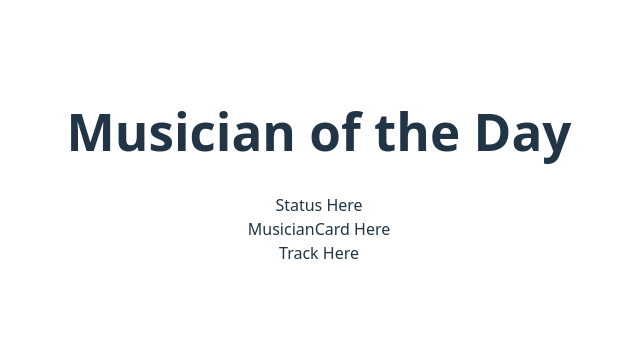
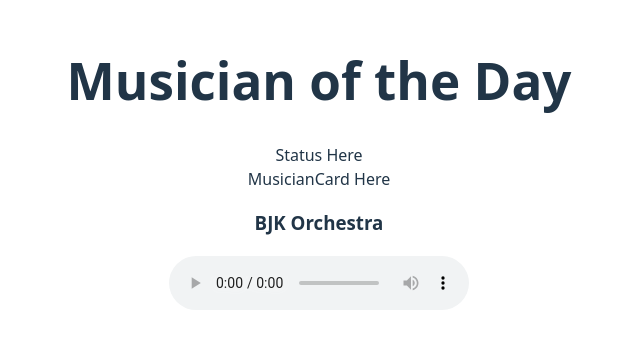
Before and after one commit to Byungjin-Kim/musician-of-the-day, a React (Vite) app: page / in a window 1280 px wide. Shown: the part 233-582 px from the top of the page, without its empty margins (321-961 px from the left). Built offline with nearby package versions, Linux system fonts and the light colour scheme.

Commit message:
feat: render first track from musicInfo.json

```diff
--- a/src/App.jsx
+++ b/src/App.jsx
@@ -2,6 +2,7 @@
 import Status from './Components/Status';
 import MusicianCard from './Components/MusicianCard';
 import Track from './Components/Track';
+import musicInfo from './data/musicInfo.json';
 import './App.css'
 
 // App skeleton
@@ -15,23 +16,26 @@ function App() {
   };
 
   //single music track
-  const track = {
-    title: "Symphony No 5, 1st mov.",
-    performer: "BJK Orchestra"
-  };
+  // const track = {
+  //   title: "Symphony No 5, 1st mov.",
+  //   performer: "BJK Orchestra"
+  // };
+
+  // const { performer, title, url } = musicInfo;
+  const track = musicInfo[0];
 
   return (
     <div>
       <h1>Musician of the Day</h1>
 
      {/* Pass props to Components */}
-      <Status message ={`Here is ${track.title} to brighten your day 🎵`}/>
+      <Status message={`Here is ${track.title} to brighten your day 🎵`} />
       <MusicianCard
         name={musician.name}
         genre={musician.genre}
         image={musician.image}
       />
-      <Track title={track.title} performer={track.performer}/>
+      <Track performer={track.performer} url={track.url}/>
     </div>
   );
 }
--- a/src/Components/Track.jsx
+++ b/src/Components/Track.jsx
@@ -1,7 +1,12 @@
 // No need to import React in React 17+
 
-function Track () {
-    return <div>Track Here</div>;
+function Track ({performer, url}) {
+    return (
+        <div>
+            <h3>{performer}</h3>
+            {url && <audio controls src={url} />}
+        </div>
+    );
 }
 
 export default Track;
--- a/src/data/track.json
+++ b/src/data/musicInfo.json
@@ -3,6 +3,7 @@
     "title": "Symphony No. 5, 1st Movement (Allegro con brio)",
     "composer": "Ludwig van Beethoven",
     "composerId": 47,
+    "performer": "BJK Orchestra",
     "url": "https://download.stream.publicradio.org/podcast/minnesota/classical/programs/free-downloads/2020/10/19/daily_download_20201019_128.mp3?listeningSessionID=0CD_382_227__5f42aa313e906f1a82146888936b95183ec074f4"
   }
 ]
```
